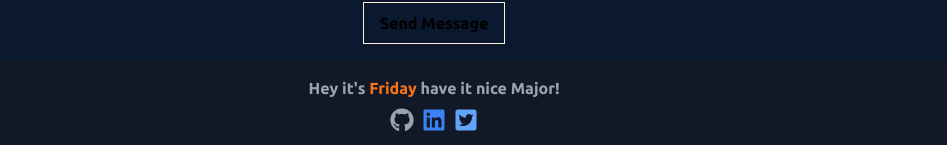
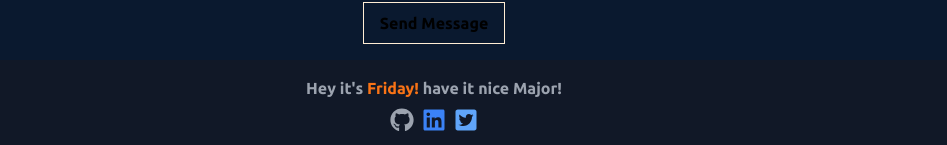
Before and after one commit to Lochipi/emase, a Next.js app: page / in a window 1280 px wide. Shown: the part 4435-4580 px from the top of the page, without its empty margins (206-1153 px from the left). Built offline with nearby package versions, Linux system fonts and the light colour scheme.

Commit message:
updated footer

```diff
--- a/app/components/Footer/Footer.tsx
+++ b/app/components/Footer/Footer.tsx
@@ -2,16 +2,24 @@ import Link from "next/link";
 import { FaGithub, FaLinkedin, FaTwitterSquare } from "react-icons/fa";
 
 const Footer = () => {
-    let now = new Date();
-    let day = now.toLocaleDateString("en-US", {
-      weekday: "long",
-    });
+  const weekday = [
+    "Sunday!",
+    "Monday!",
+    "Tuesday!",
+    "Wednesday!",
+    "Thursday!",
+    "Friday!",
+    "Saturday!",
+  ];
+
+  const date = new Date();
+  let day = weekday[date.getDay()];
 
   return (
     <div className="p-4 text-center text-gray-400 bg-gray-900 min-h-[50px]">
       <p className="font-bold">
-        Hey it&apos;s <span className="text-orange-500">{day}</span> have it nice
-        Major!
+        Hey it&apos;s <span className="text-orange-500">{day}</span> have it
+        nice Major!
       </p>
 
       <div>
```
